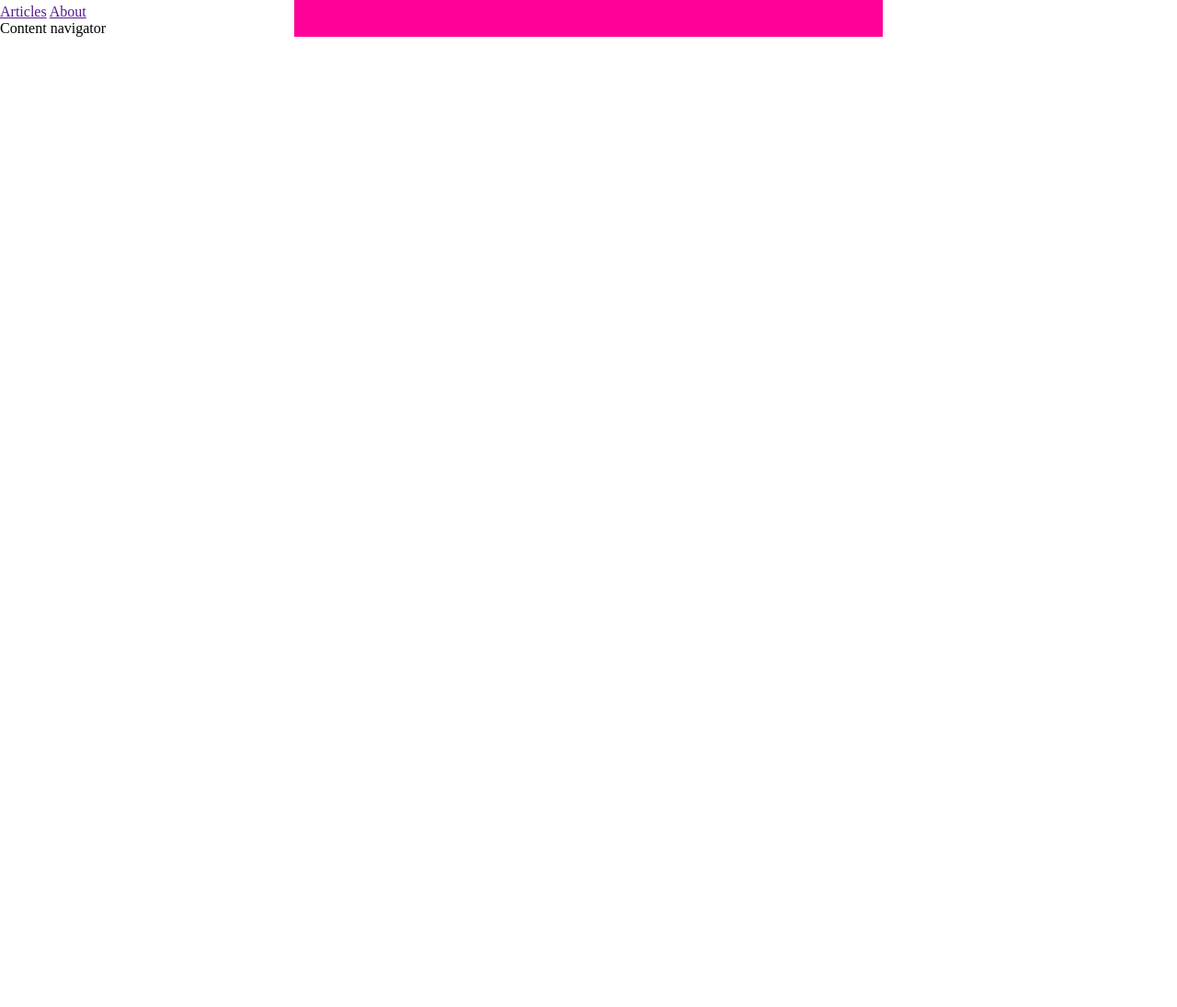
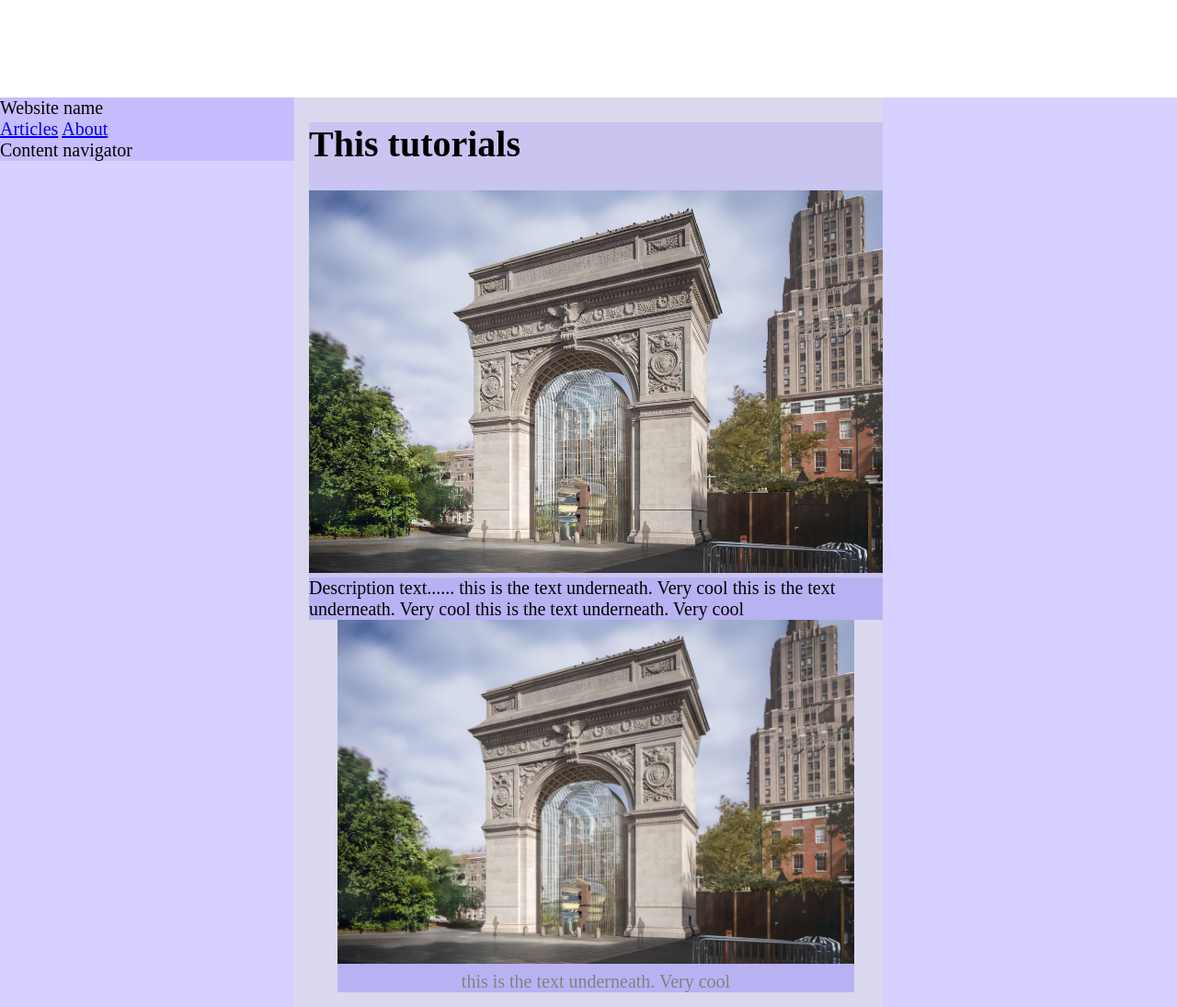
Before and after one commit to lassebomh/Articles, a plain HTML site: page example.html in a window 1280 px wide. Shown: the part 14-1109 px from the top of the page at 92% size. Before the commit the page ends 800 px from the top, so only its background shows below. Drawn offline with Linux system fonts and the light colour scheme.

Commit message:
Added images with text underneath

```diff
--- a/example.html
+++ b/example.html
@@ -9,19 +9,32 @@
     <div class="outer-body">
         <div>
             <div class="site-title">
-                Title
+                Website name
             </div>
             <div class="site-navigator">
-                <!-- <a href="">About</a> -->
-                <a href="">Articles</a>
-                <a href="">About</a>
+                <a href="#">Articles</a>
+                <a href="#">About</a>
             </div>
             <div class="content-navigator">
                 Content navigator
             </div>
         </div>
         <div class='inner-body'>
-            Content
+            <div class="header">
+                <h1>
+                    This tutorials
+                </h1>
+                <img src="wide.jpg" alt="text">
+                <div>
+                    Description text...... this is the text underneath. Very cool this is the text underneath. Very cool this is the text underneath. Very cool
+                </div>
+                <div class="seperator" ></div>
+            </div>
+            <div class="txt-img-full">
+                <img src="wide.jpg" alt="text">
+                <div>this is the text underneath. Very cool</div>
+            </div>
+
         </div>
         <div>
 
--- a/theme.css
+++ b/theme.css
@@ -1,17 +1,63 @@
+
+/* testing */
+div {background-color: rgba(38, 0, 255, 0.096);}
 
 body {
-    margin: 0
+    margin: 0;
+    font-size: 20px;
 }
 
 .outer-body {
     display: grid;
     grid-template-columns: 1fr 2fr 1fr;
+    margin-top: 15vh;
 }
 
 .inner-body {
-    background-color: #f09;
+    background-color: rgba(0, 0, 0, 0.068);
+    padding-left: 1rem;
 }
 
-.table-contents {
+.content-navigator {
 
 }
+
+.site-navigator {
+
+}
+
+.txt-img-full {
+    max-width: 90%;
+    width: fit-content;
+    display: block;
+    margin-left: auto;
+    margin-right: auto;
+    text-align: center;
+    margin-bottom: 1rem;
+}
+
+.header > img {
+    width: 100%;
+}
+
+.header > div {
+    width: 100%;
+}
+
+br {
+    width: 100%;
+    border-bottom: 4px solid #777;
+    padding: 3rem;
+}
+
+.txt-img-full img {
+    max-width: 100%;
+    display: block;
+    margin-left: auto;
+    margin-right: auto;
+}
+
+.txt-img-full div {
+    color: rgb(128, 128, 128);
+    padding-top: 0.5rem;
+}
```
Also changed, not shown: square.jpg (added), tall.jpg (added), ultrawide.jpg (added), wide.jpg (added).
